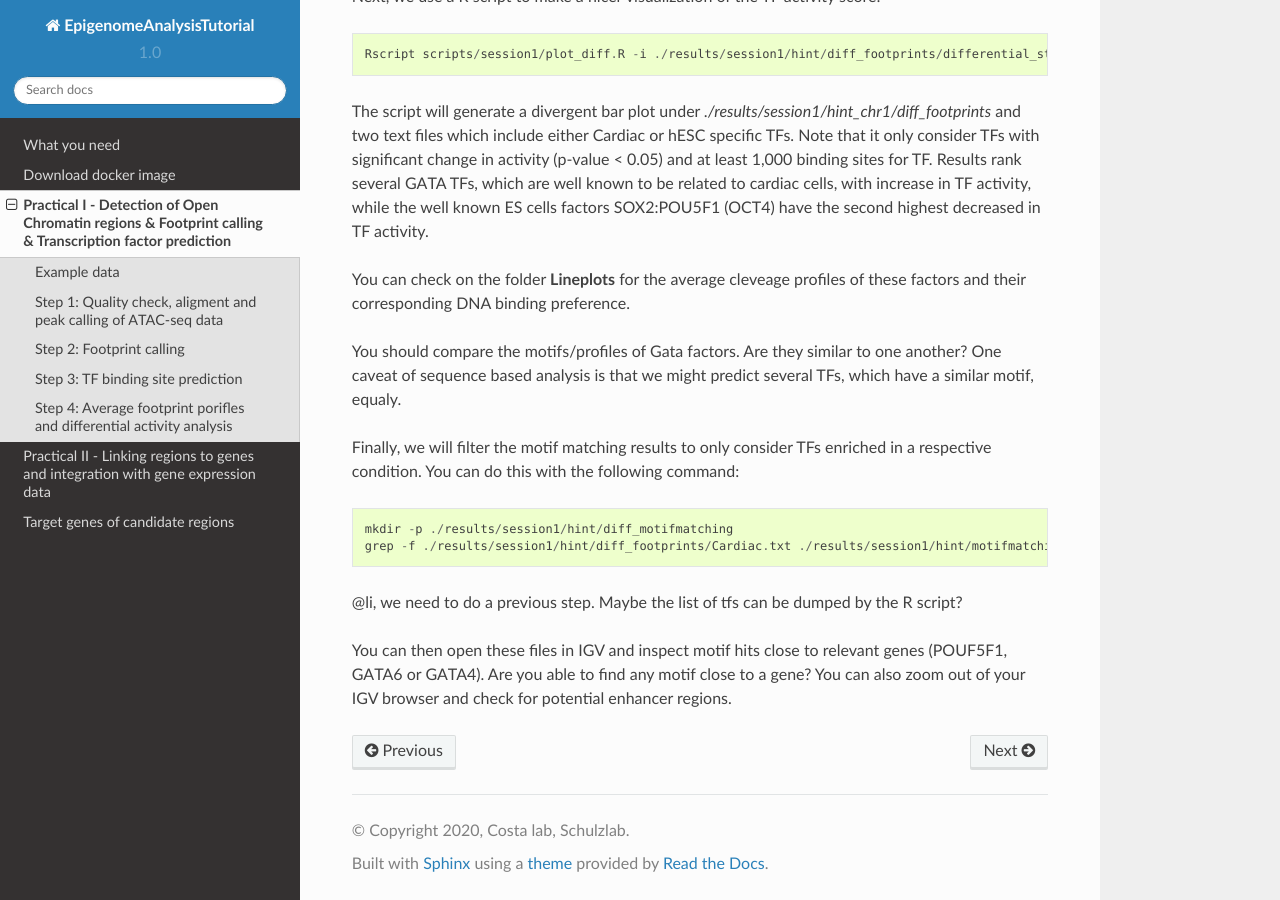
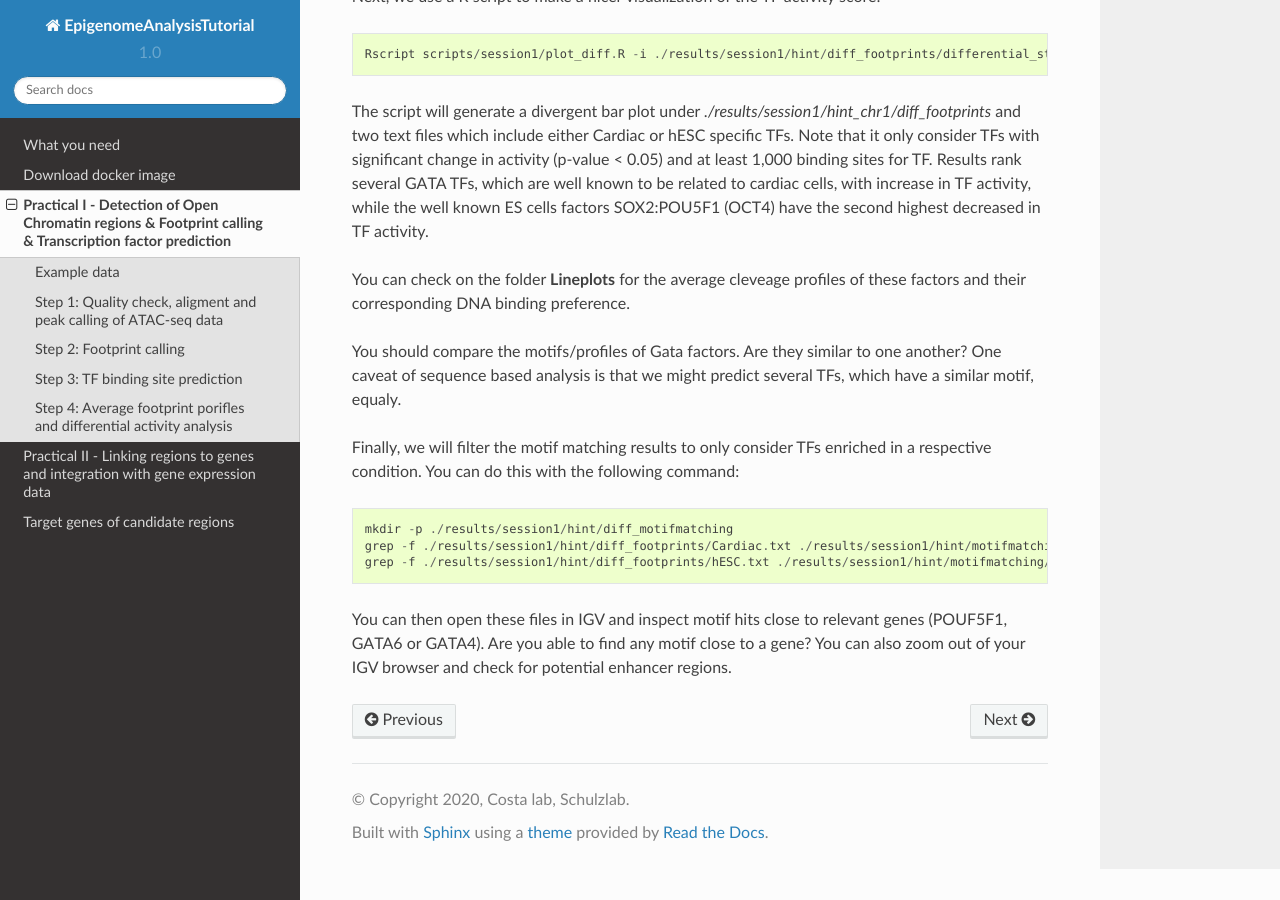
Before and after one commit to SchulzLab/EpigenomeAnalysisTutorial-2020, a Sphinx documentation site: the page built from docs/Practical1.rst, in a window 1280 px wide and 900 px high, scrolled down 4031 px. Built offline with Sphinx 7.4.7 and the Read the Docs theme 2.0.0, drawn with Linux system fonts in a browser that asks for light colours.

Commit message:
Update Practical1.rst

```diff
--- a/docs/Practical1.rst
+++ b/docs/Practical1.rst
@@ -120,7 +120,6 @@ Finally, we will filter the motif matching results to only consider TFs enriched
 ::
     mkdir -p ./results/session1/hint/diff_motifmatching
     grep -f ./results/session1/hint/diff_footprints/Cardiac.txt ./results/session1/hint/motifmatching/Cardiac_mpbs.bed > ./results/session1/hint/diff_motifmatching/Cardiac_mpbs.bed
-
-@li, we need to do a previous step. Maybe the list of tfs can be dumped by the R script?
+    grep -f ./results/session1/hint/diff_footprints/hESC.txt ./results/session1/hint/motifmatching/hESC_mpbs.bed > ./results/session1/hint/diff_motifmatching/hESC_mpbs.bed
 
 You can then open these files in IGV and inspect motif hits close to relevant genes (POUF5F1, GATA6 or GATA4). Are you able to find any motif close to a gene? You can also zoom out of your IGV browser and check for potential enhancer regions.
```
